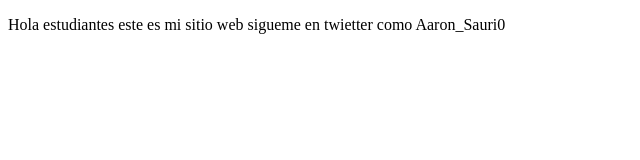
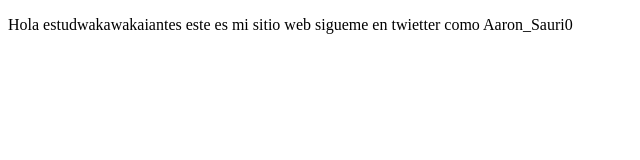
Before and after one commit to NOTAARONBL/Demo, a plain HTML site: page index.html in a window 1280 px wide. Shown: the whole page, without its empty margins (0-640 px from the left). Drawn offline with Linux system fonts and the light colour scheme.

Commit message:
cambios agragamos wakawaka

```diff
--- a/index.html
+++ b/index.html
@@ -7,6 +7,6 @@
     <title>Document</title>
 </head>
 <body>
-    <p>Hola estudiantes este es mi sitio web sigueme en twietter como Aaron_Sauri0</p>
+    <p>Hola estudwakawakaiantes este es mi sitio web sigueme en twietter como Aaron_Sauri0</p>
 </body>
 </html>
```
